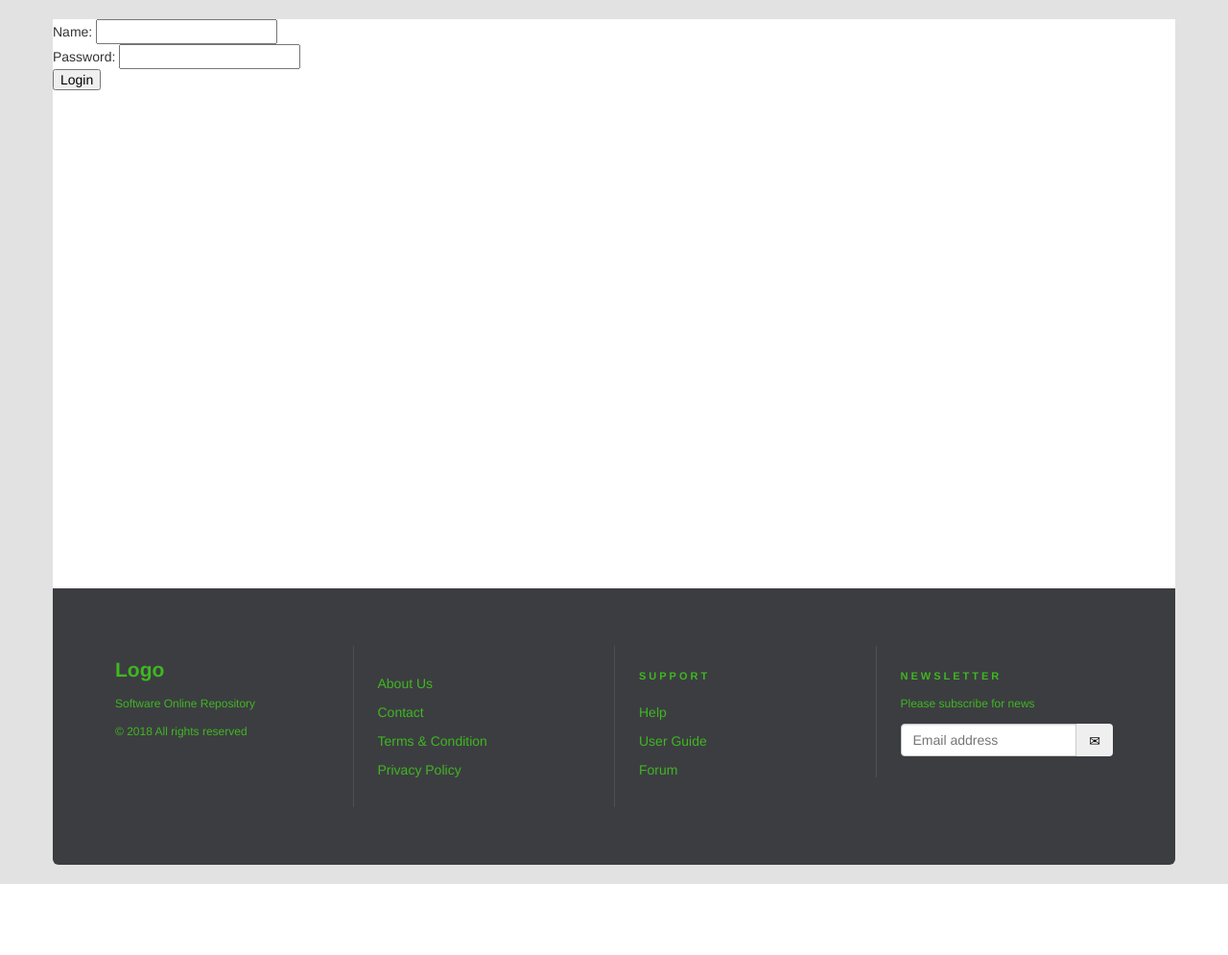
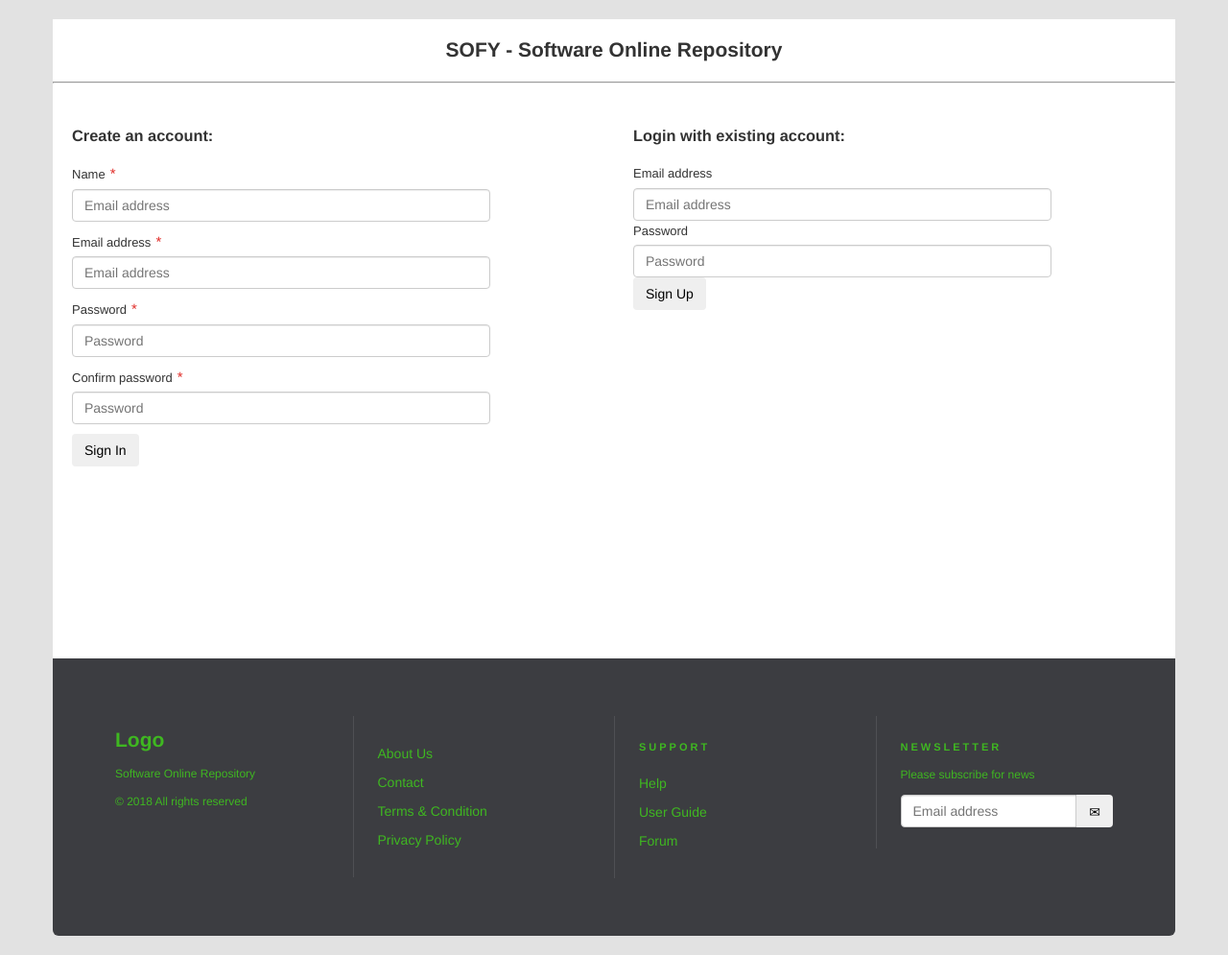
Before and after one commit to simonaionelagrigoras/sofy, a PHP site: page /login.php in a window 1280 px wide. Shown: the part 108-1103 px from the top of the page at 96% size. Before the commit the page ends 1029 px from the top, so only its background shows below. Run offline with PHP 8.4, Linux system fonts and the light colour scheme.

Commit message:
update on login

```diff
--- a/login.php
+++ b/login.php
@@ -13,12 +13,44 @@
     <?php require_once (getDir('page\html\header.php'))?>
 
     <div class="container">
-        <div class="content">
-			<form action="/action_page.php" method="get">
-				Name: <input type="text" name="fname"><br>
-				Password: <input type="password" name="pass"><br>
-				<input type="submit" value="Login">
-			</form>
+        <h2 class="text-center" id="title">SOFY - Software Online Repository</h2>
+        <hr>
+        <div class="content login-register">
+            <div class="col-sm-6">
+                <h3>Create an account:</h3>
+                <form action="/action_page.php" method="post">
+                    <div class="fieldset required">
+                        <label for="email">Name</label>
+                        <input type="text" class="form-control" placeholder="Email address" name="email">
+                    </div>
+                    <div class="fieldset required">
+                        <label for="email">Email address</label>
+                        <input type="text" class="form-control" placeholder="Email address" name="email">
+                    </div>
+                    <div class="fieldset required">
+                        <label for="password">Password</label>
+                        <input type="password" class="form-control" placeholder="Password" name="password"
+                               minlength="8" required>
+                    </div>
+                    <div class="fieldset required">
+                        <label for="confirm-password">Confirm password</label>
+                        <input type="password" class="form-control" placeholder="Password" name="confirm-password"
+                               minlength="8" required>
+                    </div>
+                    <input type="submit" class="btn btn-md" value="Sign In">
+                </form>
+            </div>
+            <div class="col-sm-6">
+                <h3>Login with existing account:</h3>
+				<form action="/action_page.php" method="post">
+					<label for="email">Email address</label>
+					<input type="text" class="form-control" placeholder="Email address" name="email">
+					<label for="password">Password</label>
+					<input type="password" class="form-control" placeholder="Password" name="password"
+						   minlength="8" required>
+					<input type="submit" class="btn btn-md" value="Sign Up">
+				</form>
+		   </div>
         </div>
         <?php require_once (getDir('page\html\footer.php'))?>
     </div>
--- a/static/css/main.css
+++ b/static/css/main.css
@@ -65,15 +61,24 @@ button, input, select, textarea {
 }
 .container.my-account .col-sm-9{
     background-color: #fff;
+    padding-left: 25px;
 }
 .navbar::after{
     clear: both;
 }
+.content.login-register .col-sm-6{
+    padding: 20px;
+}
 
+.content.login-register .form-control{
+    width: 80%;
+}
 a {
     text-decoration: none;
 }
-
+.text-center{
+    text-align: center;
+}
 .navbar {
     position: relative;
     min-height: 50px;
@@ -308,7 +359,28 @@ a {
     -o-transition: border-color ease-in-out .15s,box-shadow ease-in-out .15s;
     transition: border-color ease-in-out .15s,box-shadow ease-in-out .15s;
 }
+label {
+    display: inline-block;
+    max-width: 100%;
+    margin-bottom: 5px;
+    font-weight: 300;
+    color: #333;
+    font-size: 13px;
+}
+.fieldset{
+    margin-bottom: 10px;
+}
 
+.fieldset.required>label:after{
+    content: "*";
+    color: #e02b27;
+    font-size: 15px;
+    margin: 0 0 0 5px;
+}
+.error{
+    color: #e02b27;
+    font-size: 12px;
+}
 .glyphicon-envelope:before {
     content: "\2709";
 }
@@ -357,21 +429,11 @@ a {
     }
 }
 
-@media (max-width: 750px) {
-    .navbar .navbar-nav {
-        width: 100%;
-        padding-left: 0px;
+@media (min-width: 768px) {
+    .col-sm-6 {
+        width: 50%;
         float: left;
-        margin: 0;
     }
-    .footer {
-        padding: 20px 10px;
-        margin-bottom: 0px;
-    }
-}
-
-
-@media (min-width: 768px) {
     .sidebar-nav .navbar li {
         float: none;
         display: block;
--- a/static/js/main.js
+++ b/static/js/main.js
@@ -39,4 +39,14 @@ $('document').ready(function(){
         }
     });
     //end menu actions
+
+	//form validation
+	$('form').on('submit', function(e){
+		event.preventDefault();
+		$.each($(e.target).find('.fieldset.required'), function(index, el){
+			if($(el).find('input').length && !$(el).find('input').val()){
+				$(el).append("<p class='error'>* This is a required field</p>");
+			}
+		})
+	})
 });
```
Also changed, not shown: other parts of static/css/main.css (+93 -20 lines).
